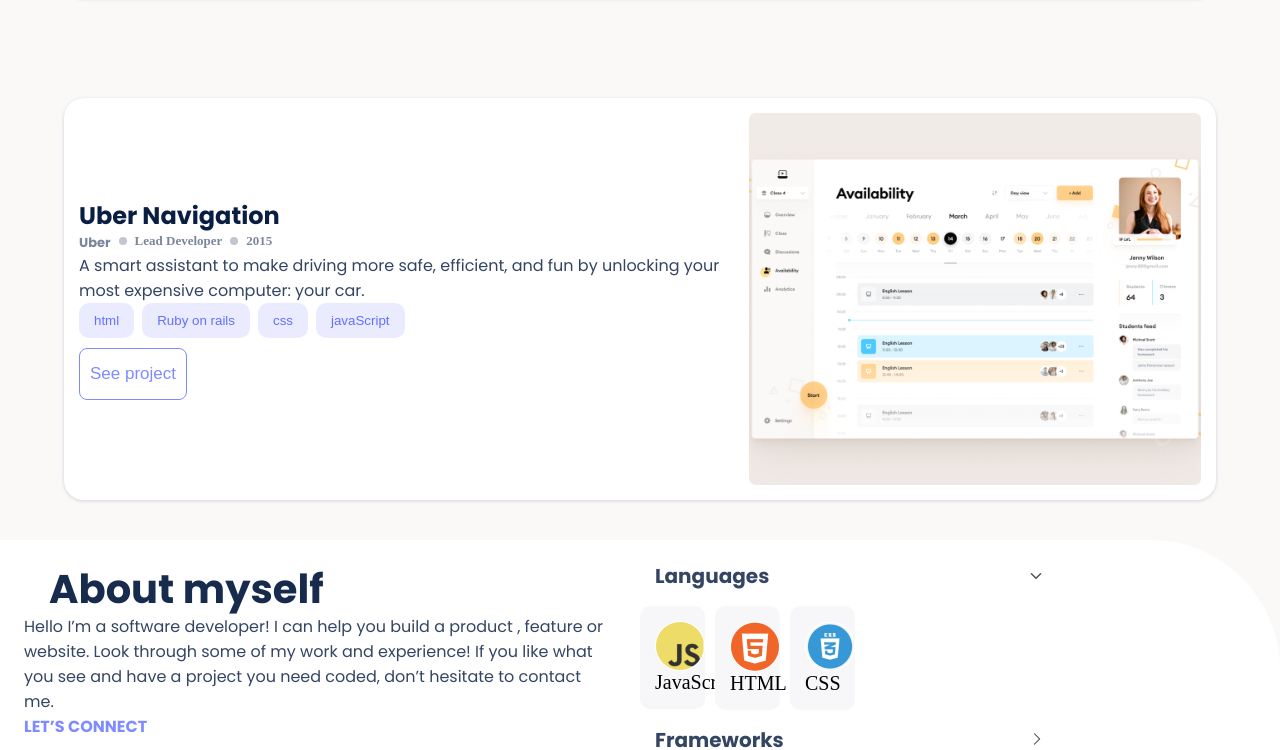
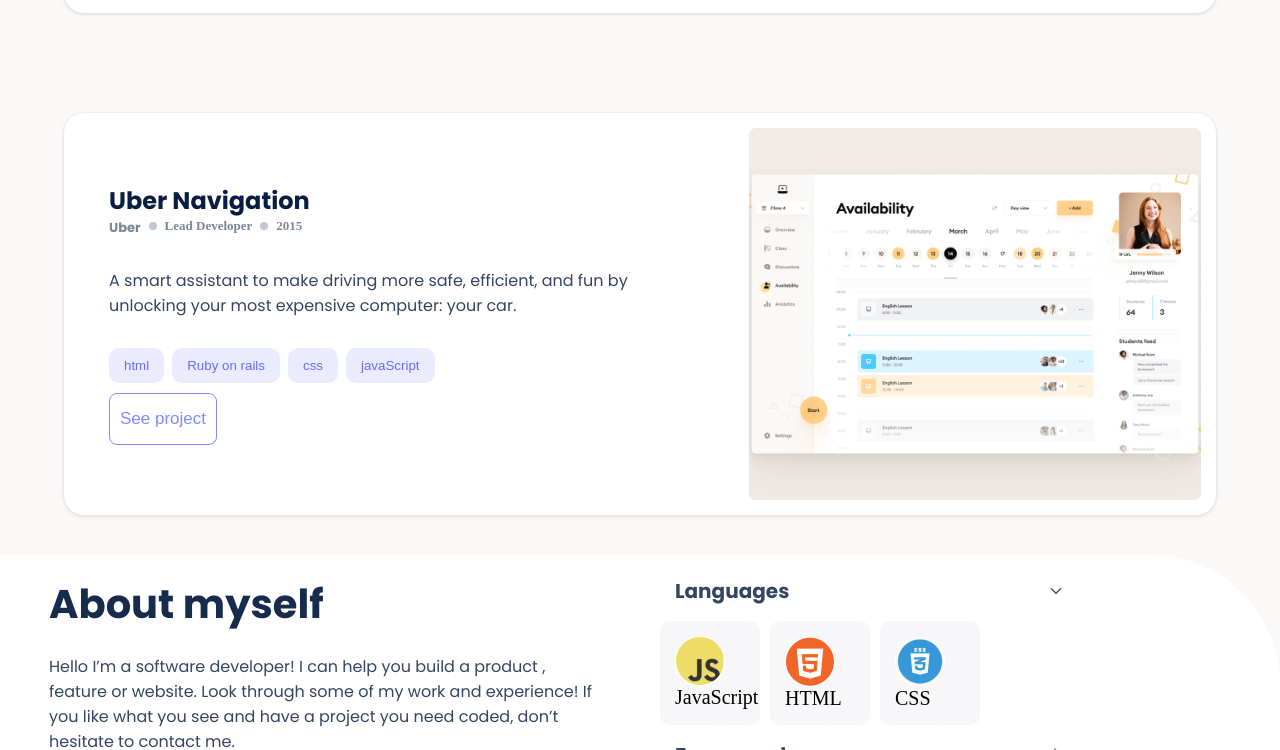
Before and after one commit to kambereBr/Portfolio, a website: page index.html in a window 1280 px wide. Shown: the part 2050-2800 px from the top of the page. Drawn offline with Linux system fonts and the light colour scheme.

Commit message:
Add CSS style for Desktop responsiveness

```diff
--- a/assets/css/style.css
+++ b/assets/css/style.css
@@ -272,7 +272,8 @@
   display: flex;
   flex-direction: column;
   align-items: center;
-  background: url("../images/contact\ form\ shapes-mobile.png") no-repeat, url("../images/Contact\ me.png");
+  background: url("../images/contact\ form\ shapes-mobile.png") no-repeat,
+    url("../images/Contact\ me.png");
   background-attachment: scroll;
   background-size: cover;
   padding: 50px 0;
@@ -356,6 +357,8 @@
 .product-details {
   color: #344563;
   font-family: "Poppins", sans-serif;
+  width: 80%;
+  margin: 30px;
 }
 
 .button-project:enabled,
@@ -402,7 +405,7 @@
   font-size: 16px;
   font-weight: bold;
   color: #7f8cff;
-  margin-top: 10px;
+  margin-top: 25px;
 }
 
 .let-connect {
@@ -410,9 +413,10 @@
 }
 
 .about-text {
-  width: 100%;
+  width: 95%;
   color: #344563;
   font-family: "Poppins", sans-serif;
+  margin: 25px;
 }
 
 .contactme {
@@ -447,7 +451,7 @@
     flex-direction: column;
     background: url(../images/Header-bg.svg) no-repeat;
     background-attachment: scroll;
-    background-size: contain;
+    background-size: 100%;
     padding: 24px;
     padding-bottom: 88px;
     border-bottom: #dfe1e6 1px solid;
@@ -515,6 +519,10 @@
 
   .div-description-about {
     width: 47%;
+    align-items: flex-start;
+    justify-content: flex-start;
+    display: flex;
+    flex-direction: column;
   }
 
   .div-connect2 {
@@ -522,6 +530,7 @@
     width: 60%;
     flex-direction: column;
     row-gap: 13px;
+    margin-left: 25px;
   }
 
   .div-connect2 > h4 {
@@ -544,7 +553,7 @@
     right: -50%;
     top: -361px;
     width: 100%;
-    margin-top: 50px;
+    padding-left: 20px;
   }
 
   .li-categories > div {
@@ -571,4 +580,10 @@
   .form-ul > li {
     text-align: center;
   }
+
+  .languages-items-li {
+    width: 100px !important;
+    background-color: #f7f7f9;
+    border-radius: 10px;
+  }
 }
```
